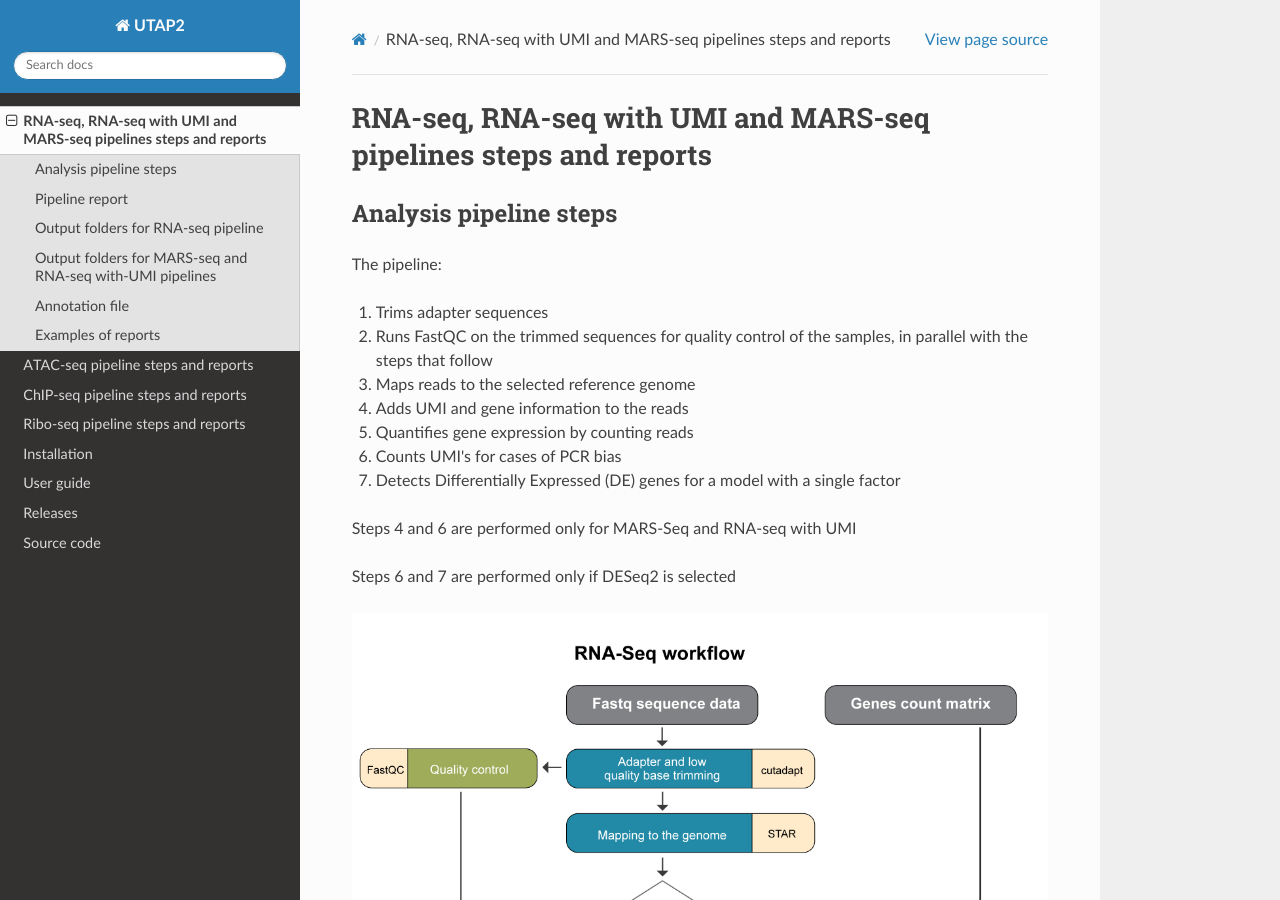
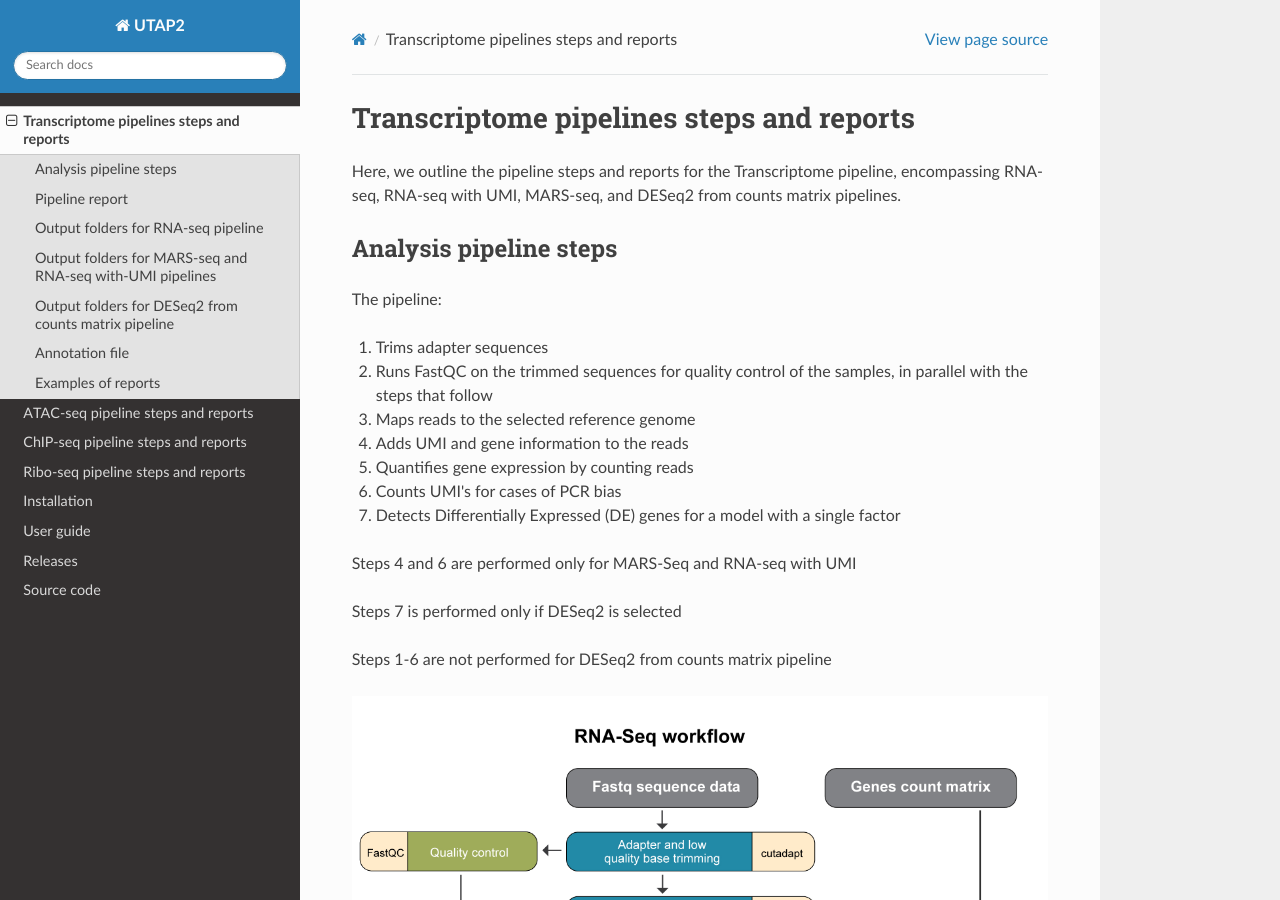
Before and after one commit to utap2/utap2, a Sphinx documentation site: the page built from docs/rst/rna-mars-seq-results.rst, in a window 1280 px wide and 900 px high. Built offline with Sphinx 7.4.7 and the Read the Docs theme 3.1.0, drawn with Linux system fonts in a browser that asks for light colours; pages that are not in the unit, such as notebooks, are missing from menus; some of the changed text lies outside the part shown.

Commit message:
Update rna-mars-seq-results.rst

```diff
--- a/docs/rst/rna-mars-seq-results.rst
+++ b/docs/rst/rna-mars-seq-results.rst
@@ -1,5 +1,7 @@
-RNA-seq, RNA-seq with UMI and MARS-seq pipelines steps and reports
+Transcriptome pipelines steps and reports
 ###################################
+
+Here, we outline the pipeline steps and reports for the Transcriptome pipeline, encompassing RNA-seq, RNA-seq with UMI, MARS-seq, and DESeq2 from counts matrix pipelines.
 
 Analysis pipeline steps
 -----------------------
@@ -22,7 +24,9 @@ The pipeline:
 
 Steps 4 and 6 are performed only for MARS-Seq and RNA-seq with UMI
 
-Steps 6 and 7 are performed only if DESeq2 is selected
+Steps 7 is performed only if DESeq2 is selected
+
+Steps 1-6 are not performed for DESeq2 from counts matrix pipeline
 
 .. image:: ../figures/rna-seq_workflow.jpg
 
@@ -58,6 +62,7 @@ The report includes several sections:
 
 5. `Links to additional results <https://dors4.weizmann.ac.il/utap/figures/MARS_Seq_fig_13.png>`_ - links for downloading tables with raw, normalized counts, log normalized values (rld), and statistical data of contrasts. In cases of models with batches, "combat" values calculated (instead of rld) using the "sva" package, providing batch corrected normalized log2 count values.
 
+Note that only Figure 2 from Step 1, as well as Steps 2–5, will appear in the DESeq2 counts matrix report.
 
 Output folders for RNA-seq pipeline
 --------------
@@ -97,14 +101,21 @@ Output folders for MARS-seq and RNA-seq with-UMI pipelines
 
 10_reports
 
-Log files (one directory above the output directory)
+Log directory
 
-snakemake_stdout.txt
+
+
+Output folders for DESeq2 from counts matrix pipeline
+--------------
+<report_directory>
+Log file
+
 
 Annotation file
 ---------------
 
 For counts of the reads per gene, we use annotation files (gtf format) from "Ensembl" or "GENCODE". In MARS-seq analysis, we extend the 3' UTR exon away from the transcript on the DNA and extend or cut the 3' UTR exon towards the 5' direction on the mRNA.
+
 
 Examples of reports
 -------------------
@@ -115,4 +126,5 @@ Examples of reports
 
 `RNA-seq with UMI example <https://utap-demo.weizmann.ac.il/reports/demo_20220318_000431/RNA_with_UMI_umi_counts_20220318_000431/report.html>`_
 
+
 Note: This example analysis demonstrates a good starting point, and not necessarily an end result.
```
Also changed, not shown: other parts of docs/rst/rna-mars-seq-results.rst (+1 -2 lines).
